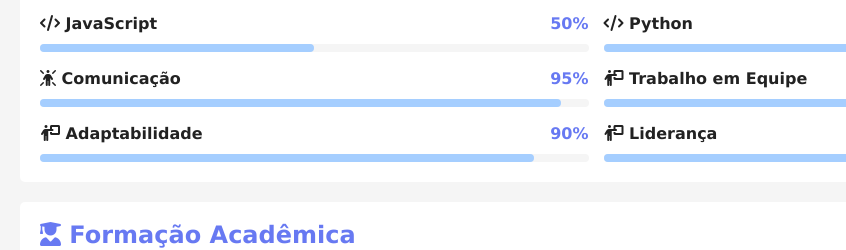
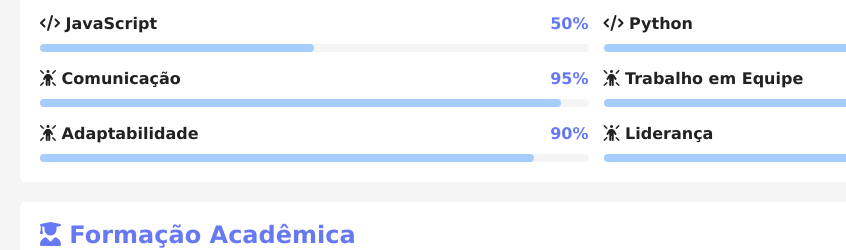
Before and after one commit to Anthony-Albuquerque405/portfolio, a plain HTML site: page index.html in a window 1280 px wide. Shown: the part 1377-1627 px from the top of the page, 44-890 px from the left. Drawn offline with Linux system fonts and the light colour scheme.

Commit message:
alteração de ícones nas skills

```diff
--- a/index.html
+++ b/index.html
@@ -142,8 +142,7 @@
             <div class="item">
               <div class="info">
                 <span class="nome"
-                  ><i class="fa-solid fa-person-chalkboard"></i> Trabalho em
-                  Equipe
+                  ><i class="fa-solid fa-person-rays"></i> Trabalho em Equipe
                 </span>
                 <span class="porcent"> 98% </span>
               </div>
@@ -154,7 +153,7 @@
             <div class="item">
               <div class="info">
                 <span class="nome"
-                  ><i class="fa-solid fa-person-chalkboard"></i> Adaptabilidade
+                  ><i class="fa-solid fa-person-rays"></i> Adaptabilidade
                 </span>
                 <span class="porcent"> 90% </span>
               </div>
@@ -165,7 +164,7 @@
             <div class="item">
               <div class="info">
                 <span class="nome"
-                  ><i class="fa-solid fa-person-chalkboard"></i> Liderança
+                  ><i class="fa-solid fa-person-rays"></i> Liderança
                 </span>
                 <span class="porcent"> 80% </span>
               </div>
```
